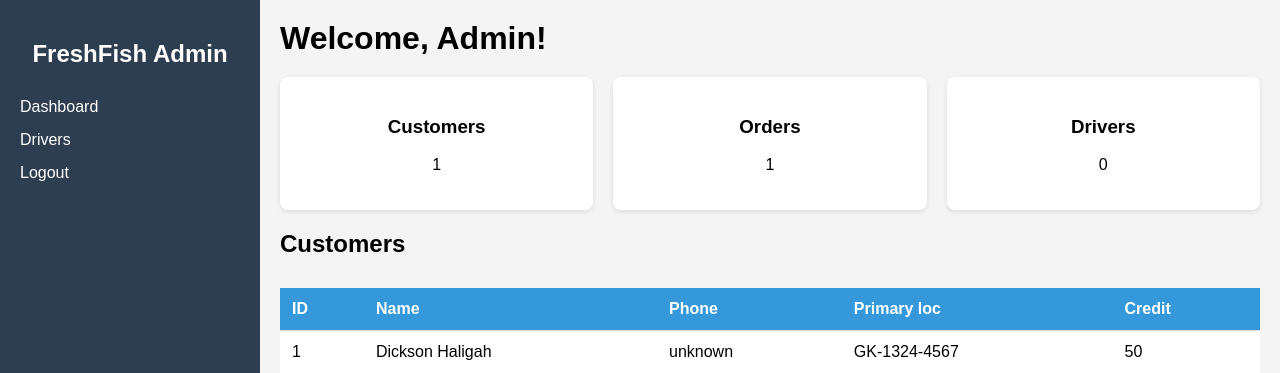
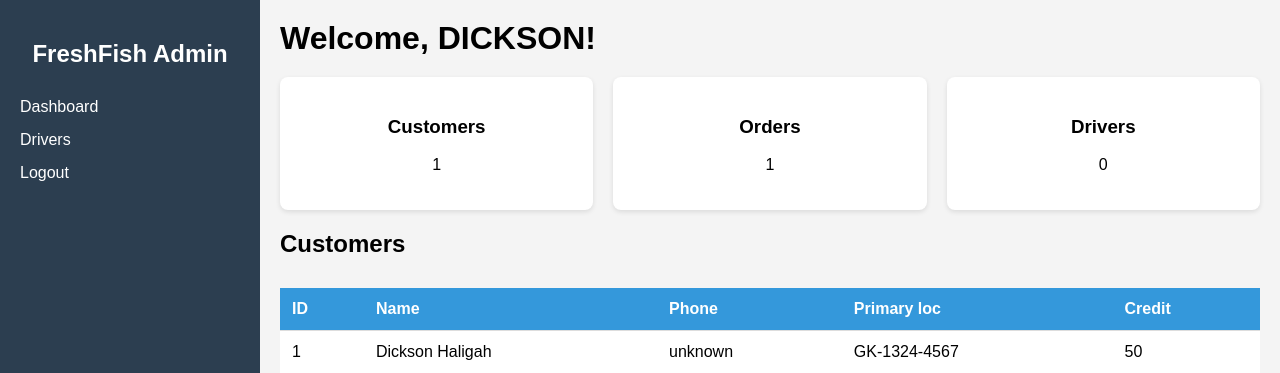
Before and after one commit to haligahselasie2-dot/FreshFishUSSD, a Flask app: page /admin/ in a window 1280 px wide. Shown: the top 373 px of the page. Run offline with Flask 3, Linux system fonts and the light colour scheme; a user stored in the database is signed in.

Commit message:
update feature

```diff
--- a/admin/templates/admin.html
+++ b/admin/templates/admin.html
@@ -3,7 +3,7 @@
 <head>
     <meta charset="UTF-8">
     <meta name="viewport" content="width=device-width, initial-scale=1.0">
-    <title>FreshFish Admin</title>
+    <title>techarvest</title>
     <link rel="stylesheet" href="{{ url_for('admin_bp.static', filename='css/dashboard.css') }}">
 </head>
 <body>
@@ -21,7 +21,7 @@
         <!-- Main content -->
         <div class="main-content">
             <header>
-                <h1>Welcome, Admin!</h1>
+                <h1>Welcome, DICKSON!</h1>
             </header>
 
             <!-- Cards for counts -->
```
Also changed, not shown: data.db.
